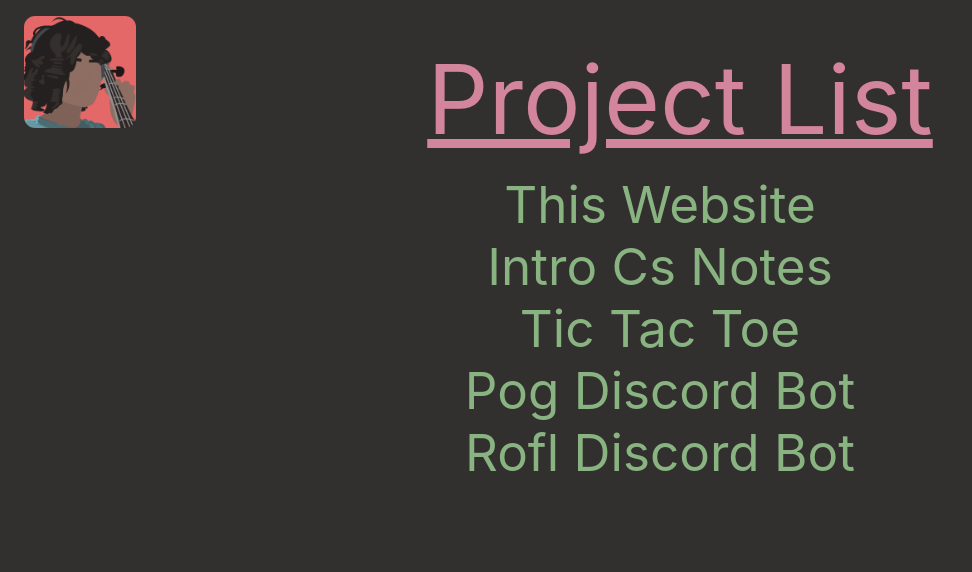
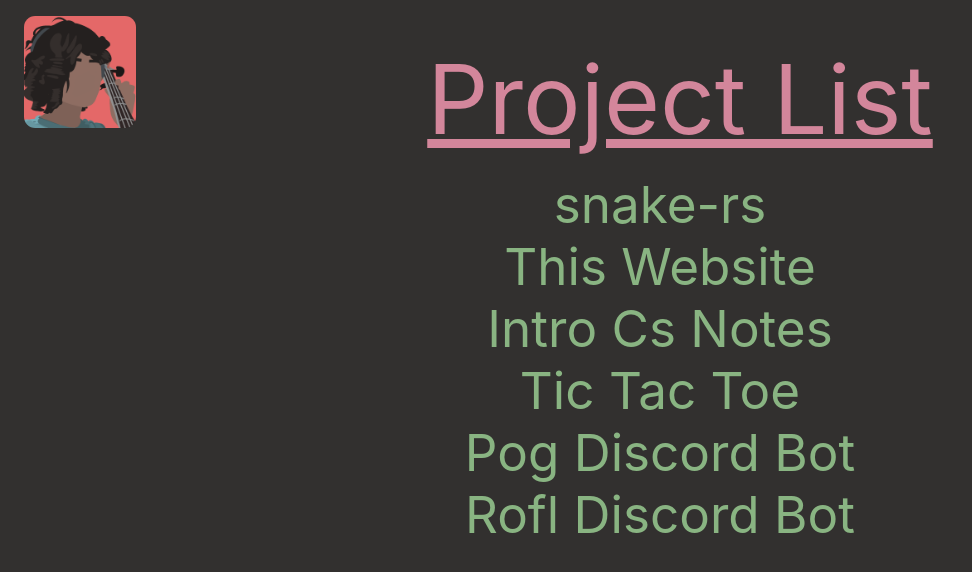
Before and after one commit to bishan-batel/bishanml, a React (Create React App) app: page / in a window 1280 px wide. Shown: the top 572 px of the page, without its empty margins (0-972 px from the left). Built offline with nearby package versions, Linux system fonts and the light colour scheme.

Commit message:
Updated project list

```diff
--- a/src/components/ProjectList.tsx
+++ b/src/components/ProjectList.tsx
@@ -6,7 +6,9 @@ interface ProjectItemProps {
     link?: string;
 }
 
-const ProjectItem: React.FC<ProjectItemProps> = ({ name, link }) => {
+const ProjectItem: React.FC<ProjectItemProps> = (props) => {
+    const { name, code, link = code } = props;
+
     return (
         <li className="project-item">
             <a href={link} className="project-item-link">
@@ -19,13 +21,17 @@ const ProjectItem: React.FC<ProjectItemProps> = ({ name, link }) => {
 const ProjectList: React.FC = () => {
     const items: JSX.Element[] = [
         <ProjectItem
+            name="snake-rs"
+            code="https://github.com/bishan-batel/snake-rs"
+        />,
+        <ProjectItem
             name="This Website"
             code="https://github.com/bishan-batel/bishanml"
-       />,
+        />,
         <ProjectItem
             name="Intro Cs Notes"
             code="https://github.com/bishan-batel/intro-cs-notes"
-       />,
+        />,
         <ProjectItem
             name="Tic Tac Toe"
             code="https://github.com/bishan-batel/tic-tac-toe"
--- a/src/index.css
+++ b/src/index.css
@@ -93,6 +93,7 @@ a {
 
 /* Project Item */
 .project-item {
+    border: none;
     color: var(--project-highlight);
     width: 100%;
 
```
